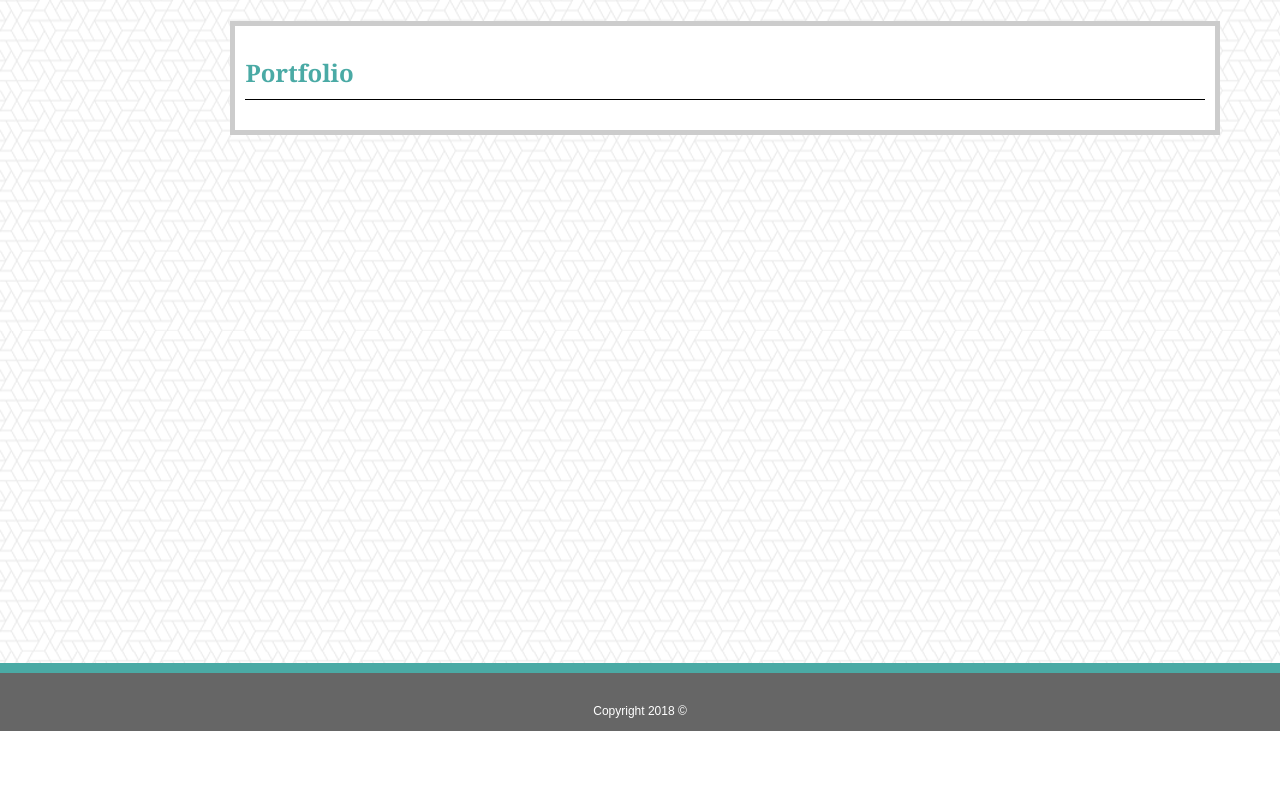
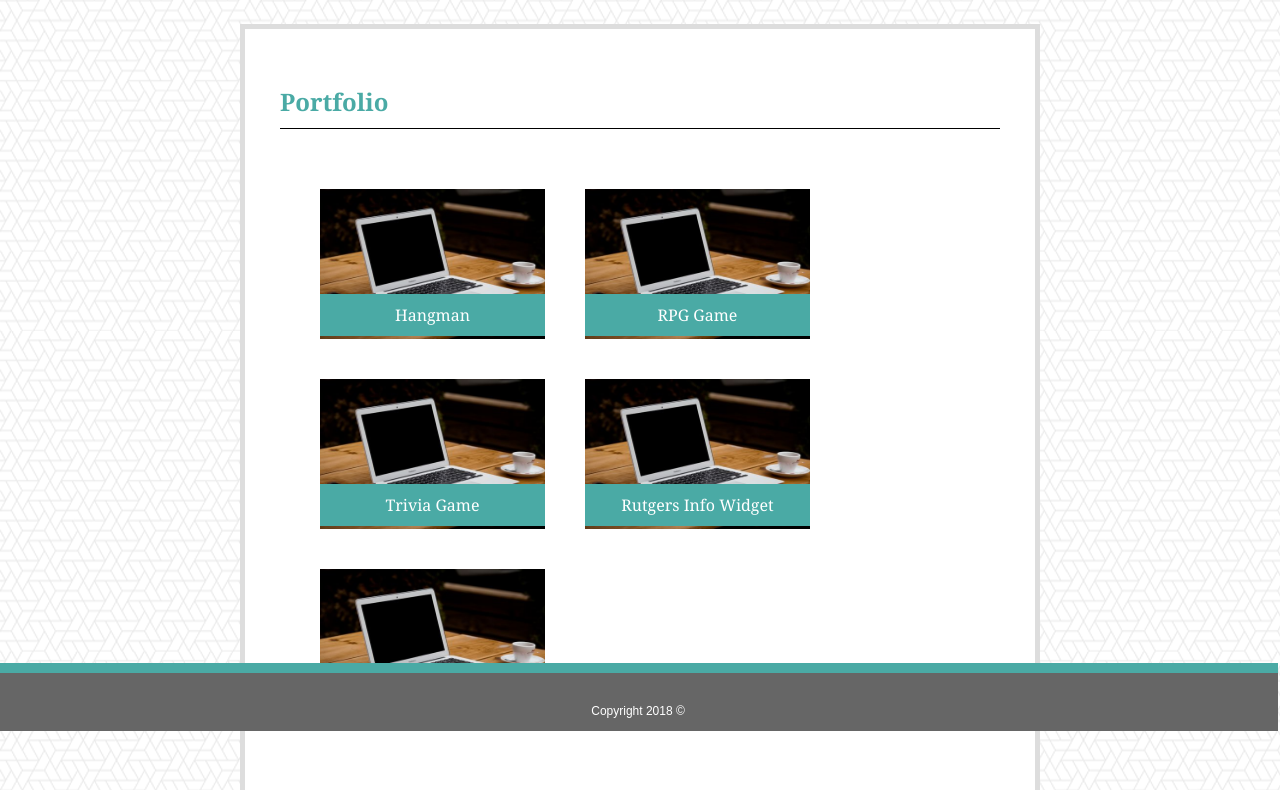
Before and after one commit to mokryan2/Basic-Portfolio, a plain HTML site: page portfolio.html in a window 1280 px wide. Shown: the part 69-859 px from the top of the page. Before the commit the page ends 800 px from the top, so only its background shows below. Drawn offline with Linux system fonts and the light colour scheme; files whose address does not match are found by name.

Commit message:
fineshed portfolio

```diff
--- a/assets/css/style.css
+++ b/assets/css/style.css
@@ -1,5 +1,5 @@
 /* Mandatory items for  pages */
-#nav {
+.nav {
    font-family: 'Georgia', Times, Times New Roman, serif;
    float:right;
    margin-top:10px;
@@ -16,6 +16,7 @@
     width:100%;
     height:58px;
     padding-top:-20px;
+    margin-top:-10px;
 }
 
 .subheader {
@@ -42,7 +43,7 @@
     bottom: 0;
     position: fixed;
     width: 100%;
-    margin-left:0px;
+    margin-left:-10px;
 }
 
 .content {
@@ -64,11 +65,8 @@
     padding-bottom: 10px;
 }
 
-.body {
-    font-family:'Arial', 'Helvetica Neue', Helvetica, sans-serif;
-    color:#777777;
-    margin:auto;
-    width:100%;
+.bodyBackground{
+
     background-image:url(../images/what-the-hex.png);
 }
 
@@ -127,3 +125,40 @@ textarea {
 
 
 /* This is for the Portfolio page */
+
+.image {
+    height: 150px;
+    width: 225px;
+    float: left;
+    position: relative;
+    padding: 20px;
+}
+
+.imgBorder {
+    background-color:#4aaaa5;
+    text-align: center;
+    width: 205px;
+    padding: 10px;
+    color: #ffffff;
+    font-family: 'Georgia', Times, Times New Roman, serif;
+    position: absolute;
+    clear: both;
+    margin-top:125px;
+    margin-left:20px;
+
+}
+
+
+.content-port {
+    background: #ffffff;
+    font-family: Arial, Helvetica, sans-serif;
+    color: #777777;
+    border: 5px solid #dddddd;
+    Height: 840px;
+    width: 720px;
+    margin: auto;
+    padding: 36px 35px 20px 35px;
+    margin-bottom: 125px;
+    margin-top: 35px;
+
+}
--- a/portfolio.html
+++ b/portfolio.html
@@ -7,13 +7,13 @@
         <link rel="stylesheet" type="text/css" href="assets/css/reset.css">
     </head>
 
-    <body class="body">
+    <body class="bodyBackground">
 
         <header class="header">
 
         <h1 class="subheader">Ryan Mok</h1>
 
-            <nav id="nav">
+            <nav class="nav">
                 <a href="../Basic-Portfolio/index.html">About</a> |
                 <a href="../Basic-Portfolio/contact.html">Contact</a> |
                 <a href="../Basic-Portfolio/portfolio.html">Portfolio</a>
@@ -21,8 +21,31 @@
 
         </header>
 
-        <div class="content">
+        <div class="content-port">
         <h2 class="h1">Portfolio</h2>
+            <div class="mainContentWrap">
+                <div class="image">
+                    <img src="C:\Users\mokry\Desktop\Basic-Portfolio\assets\images\354.jpg" a="This is an image." class="image">
+                    <p class="imgBorder">Hangman</p>
+                </div>
+                <div class="image">
+                    <img src="C:\Users\mokry\Desktop\Basic-Portfolio\assets\images\354.jpg" a="This is an image." class="image">
+                    <p class="imgBorder">RPG Game</p>
+                </div>
+                <div class="image">
+                    <img src="C:\Users\mokry\Desktop\Basic-Portfolio\assets\images\354.jpg" a="This is an image." class="image">
+                    <p class="imgBorder">Trivia Game</p>
+                </div>
+                <div class="image">
+                    <img src="C:\Users\mokry\Desktop\Basic-Portfolio\assets\images\354.jpg" a="This is an image." class="image">
+                    <p class="imgBorder">Rutgers Info Widget</p>
+                </div>
+                <div class="image">
+                    <img src="C:\Users\mokry\Desktop\Basic-Portfolio\assets\images\354.jpg" a="This is an image." class="image">
+                    <p class="imgBorder">Rock Paper Scissors</p>
+                </div>
+
+            </div>
 
 
 
```
Also changed, not shown: contact.html (+2 -2 lines), index.html (+2 -2 lines), assets/images/354.jpg (added).
